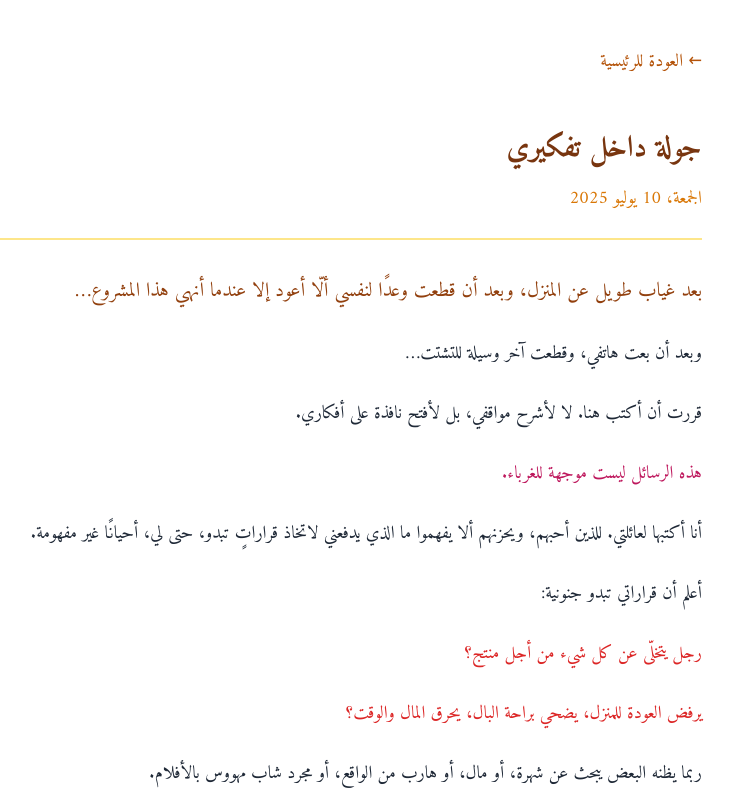
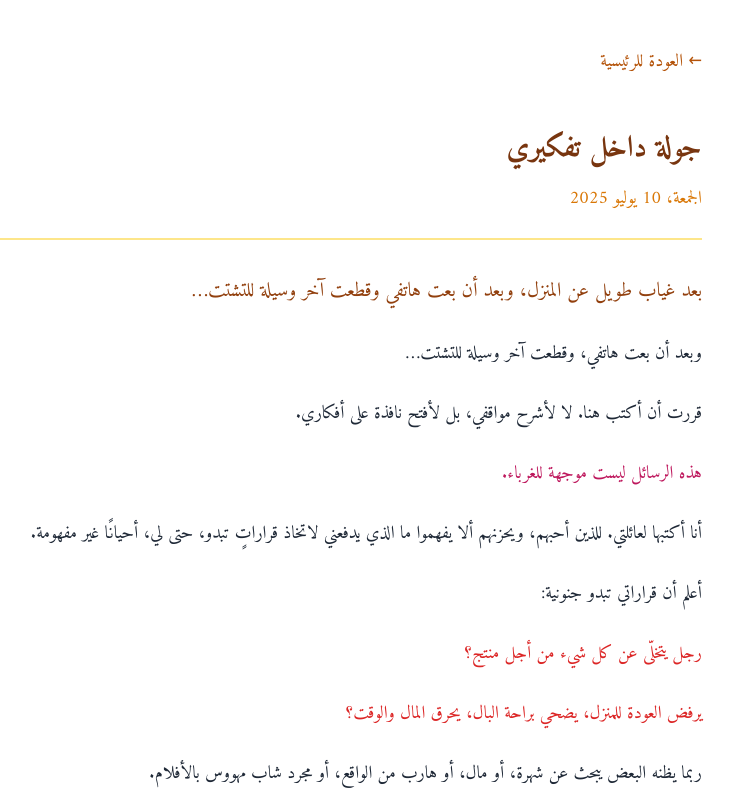
Before and after one commit to yassincodes/moyassin, a React (Vite) app: page /blog in a window 1280 px wide. Shown: the top 800 px of the page, without its empty margins (362-1096 px from the left). Built offline with nearby package versions, Linux system fonts and the light colour scheme.

Commit message:
Update Blog.jsx

```diff
--- a/src/components/Blog.jsx
+++ b/src/components/Blog.jsx
@@ -15,9 +15,9 @@ function Blog() {
         </div>
 
         <div className="article-content">
-          <p className="opening">
-            بعد غياب طويل عن المنزل، وبعد أن قطعت وعدًا لنفسي ألّا أعود إلا عندما أنهي هذا المشروع…
-          </p>
+
+            <p className="opening">بعد غياب طويل عن المنزل، وبعد أن بعت هاتفي وقطعت آخر وسيلة للتشتت…</p>
+
 
           <p>وبعد أن بعت هاتفي، وقطعت آخر وسيلة للتشتت…</p>
 
```
